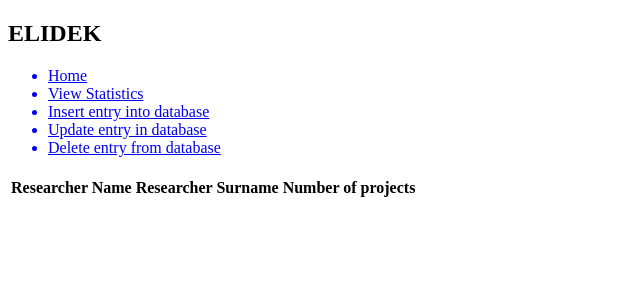
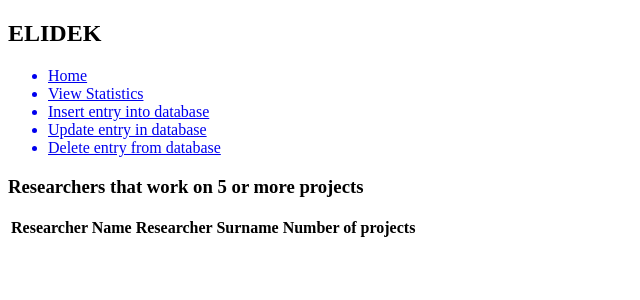
Before and after one commit to GeorgeSot71/NTUA_Databases_ELIDEK, a Flask app: page /queries/query8 in a window 1280 px wide. Shown: the top 300 px of the page, without its empty margins (0-640 px from the left). Run offline with Flask 2, Linux system fonts and the light colour scheme; lists and menus that the app fills with data are empty.

Commit message:
Update query8.html

```diff
--- a/server/templates/query8.html
+++ b/server/templates/query8.html
@@ -1,7 +1,7 @@
 {% extends "base.html" %}
 {% block content %}
 <div class="query8">
-    <h3></h3>
+    <h3>Researchers that work on 5 or more projects</h3>
     <table class="table table-sm table-borderless">
         <thead>
         <tr>
```
